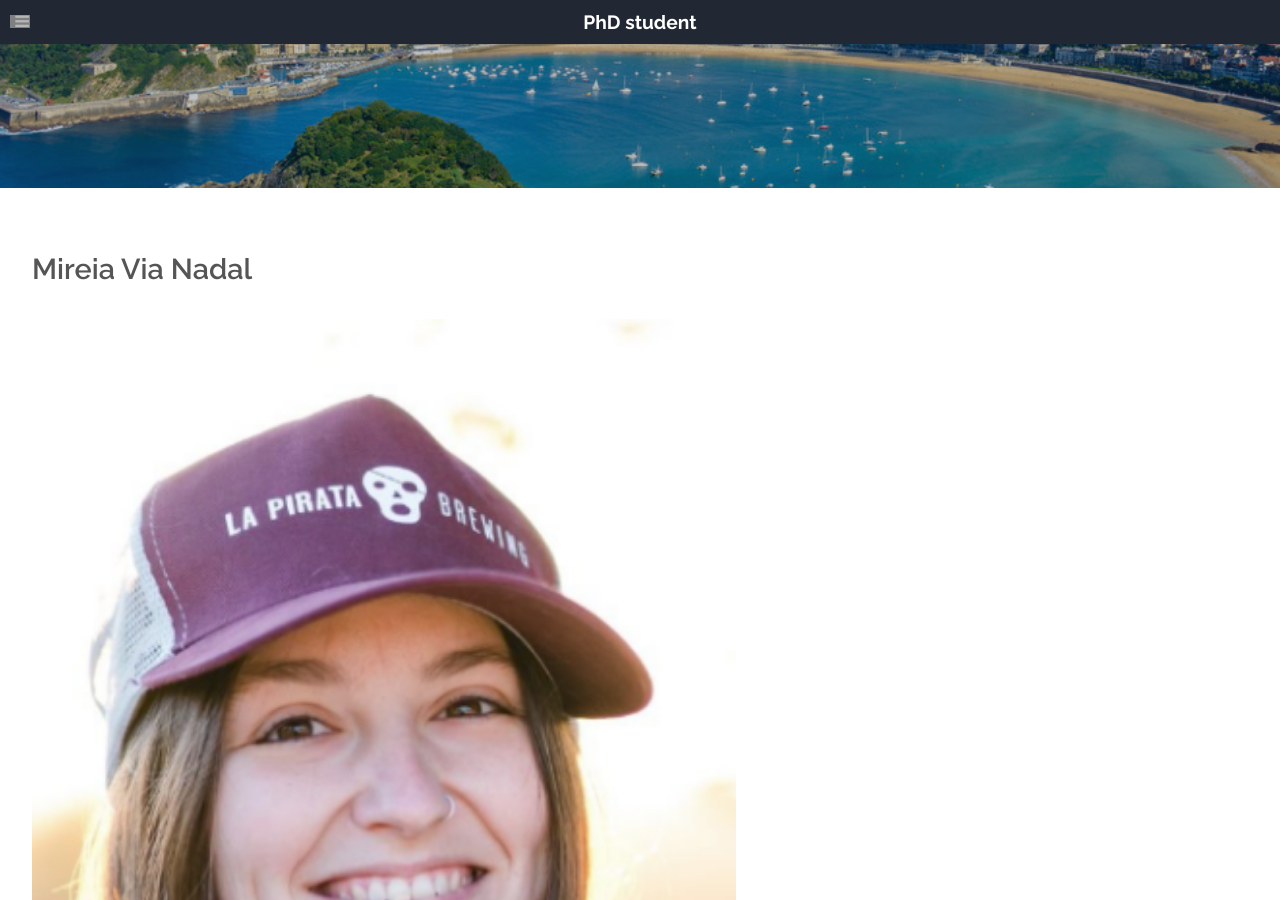
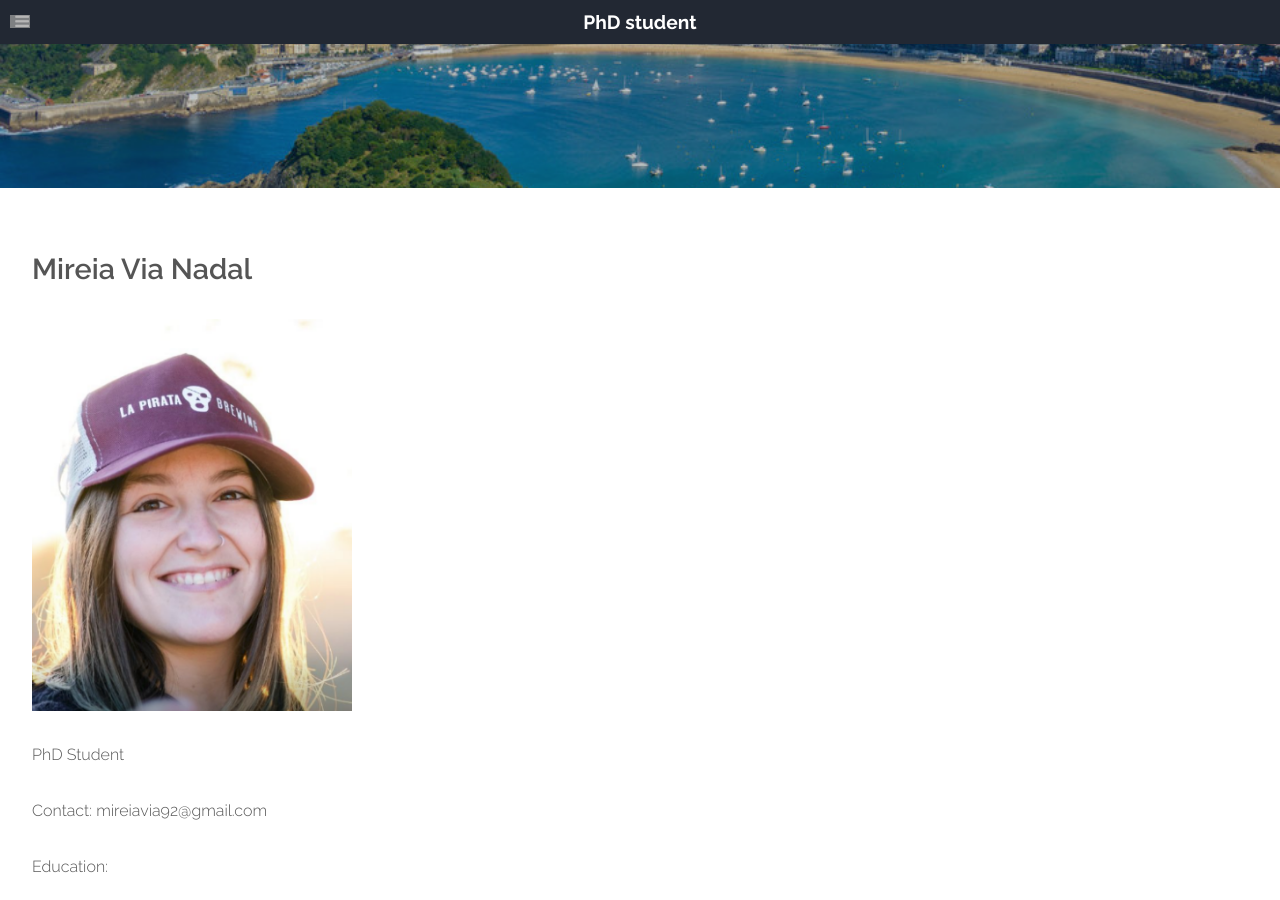
Before and after one commit to old-jekyll-templates/Horizons-Jekyll-Theme, a Jekyll site: the page built from members/mireia_via_nadal.html, in a window 1280 px wide and 900 px high. Built offline with Jekyll 4.4.1, drawn with Linux system fonts in a browser that asks for light colours; grey boxes are pictures that could not be loaded.

Commit message:
Update mireia_via_nadal.html

```diff
--- a/members/mireia_via_nadal.html
+++ b/members/mireia_via_nadal.html
@@ -33,7 +33,7 @@ layout: main
 						<header class="major">
 		 			          <h2>Mireia Via Nadal</h2>
                          </header>
-	    <a href="#" class="image feature"><img src="{{ site.baseurl }}/members/photos/mireia.png" alt="" style="width: 55vw; min-width: 330px;" /></a>
+	    <a href="#" class="image feature"><img src="{{ site.baseurl }}/members/photos/mireia.png" alt="" style="width: 25vw; min-width: 130px;" /></a>
             <p>PhD Student</p>
 						<p>Contact: mireiavia92@gmail.com</p>
 						<p>Education:</p>
```
